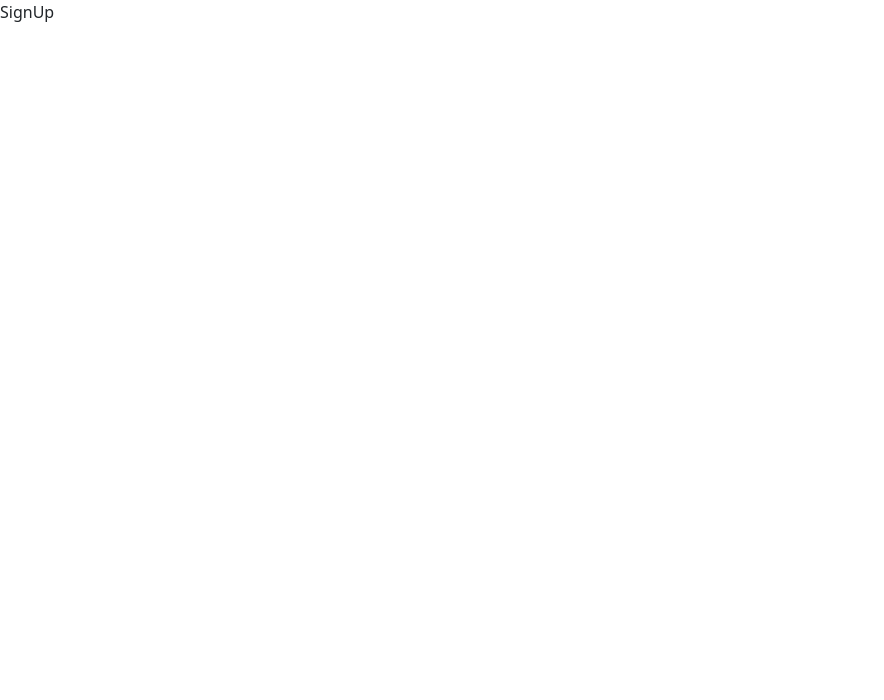
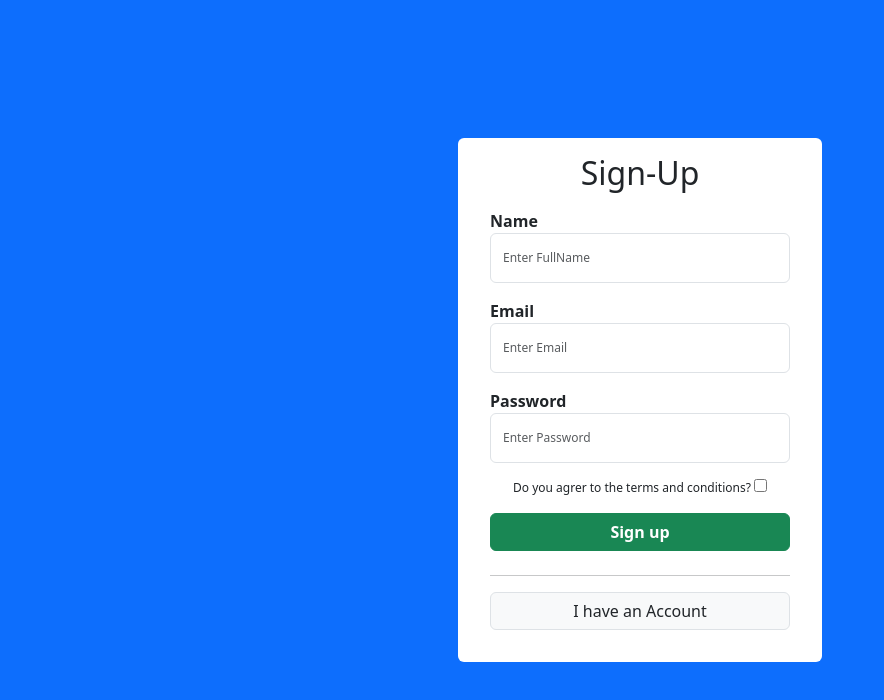
Before and after one commit to Evans-Junior/chore, a React (Create React App) app: page /signup in a window 1280 px wide. Shown: the top 700 px of the page, without its empty margins (0-884 px from the left). Built offline with nearby package versions, Linux system fonts and the light colour scheme.

Commit message:
form completed

```diff
--- a/src/Components/Login/Login.js
+++ b/src/Components/Login/Login.js
@@ -1,8 +1,51 @@
-import React from 'react'
+import React,{useState} from 'react'
+import './login.css'
+import {Link} from 'react-router-dom'
+import {loginValidation} from "../util.js" // [1
+export default function Login() {
+  const [values, setValues] = useState({
+    email:'',
+    password:''
+  })
+  const [errors,setErrors] = useState({})
 
+  const handleSubmit = (e) => {
+    e.preventDefault()
+    setErrors(loginValidation(values))
+  }
 
-export default function Login() {
+  const handleInput = (e) => {
+   setValues({...values, [e.target.name]:e.target.value});
+  }
+
   return (
-    <div>Login</div>
+    <div className='d-flex justify-content-center align-items-center bg-primary vh-100'>
+      <div className='bg-white p-3 rounded w-23'>
+      <h2 className='text-center'>Sign-In</h2>
+        <form action='' style={{margin:"1rem "}} onSubmit={handleSubmit} >
+          <div className='' style={{margin:"0 0 1rem 0"}} >
+            <label htmlFor='email'><strong>Email</strong></label>
+            <input onChange={handleInput} type="email" name='email' placeholder='Enter Email' className='form-control rounded-2' style={{fontSize:"12px",minWidth:"300px",minHeight:"50px"}}/>
+            {errors.email && <span className="text-danger" style={{fontSize:"9px", maxWidth:"300px"}}>{errors.email}</span>}
+          </div>
+          <div className='' style={{margin:"0 0 1rem 0"}} >
+            <label htmlFor='Password'><strong>Password</strong></label>
+            <input  onChange={handleInput} type="Password" name='password' placeholder='Enter Password' className='form-control rounded-2' style={{fontSize:"12px",minWidth:"300px",minHeight:"50px"}}/>
+          {errors.password && <span className="text-danger" style={{fontSize:"9px"}}>{errors.password}</span>}
+
+          </div>
+          <button type='submit' className='btn btn-success w-100 '><strong>Log in</strong></button>
+          <p className='' style={{fontSize:'12px', margin:"8px 0 16px 0"}}>
+          <Link  to='/forgot'>I forgot my password</Link>
+          </p>
+          <hr/>
+          <p className='' style={{fontSize:'12px', margin:"8px 0 16px 0",textAlign:'center'}}>
+          I do not have an account
+
+          </p>
+          <Link to='/signup' className='btn btn-default border w-100 bg-light text-decoration-none '>Create Account</Link>
+        </form>
+      </div>
+    </div>
   )
 }
--- a/src/Components/SignUp/SignUp.js
+++ b/src/Components/SignUp/SignUp.js
@@ -1,7 +1,60 @@
-import React from 'react'
+import React,{useState} from 'react'
+import './signup.css'
+import {Link} from 'react-router-dom'
+import { signupValidation } from '../util'
 
 export default function SignUp() {
+  const [values, setValues] = useState({
+    name:'',
+    email:'',
+    password:'',
+    terms:''
+  })
+  const [errors,setErrors] = useState({})
+
+  const handleSubmit = (e) => {
+    e.preventDefault()
+    setErrors(signupValidation(values))
+  }
+
+  const handleInput = (e) => {
+   setValues({...values, [e.target.name]:e.target.value});
+  }
+
+
   return (
-    <div>SignUp</div>
+    <div className='d-flex justify-content-center align-items-center bg-primary vh-100'>
+    <div className='bg-white p-3 rounded w-23'>
+    <h2 className='text-center'>Sign-Up</h2>
+      <form action='' style={{margin:"1rem "}} onSubmit={handleSubmit} >
+      <div className='' style={{margin:"0 0 1rem 0"}} >
+          <label htmlFor='name'><strong>Name</strong></label>
+          <input onChange={handleInput} type="name" name='name' placeholder='Enter FullName' className='form-control rounded-2' style={{fontSize:"12px",minWidth:"300px",minHeight:"50px"}}/>
+          {errors.name && <span className="text-danger" style={{fontSize:"9px", maxWidth:"300px"}}>{errors.name}</span>}
+        </div>
+        <div className='' style={{margin:"0 0 1rem 0"}} >
+          <label htmlFor='email'><strong>Email</strong></label>
+          <input type="email" onChange={handleInput} name="email"  placeholder='Enter Email' className='form-control rounded-2' style={{fontSize:"12px",minWidth:"300px",minHeight:"50px"}}/>
+          {errors.email && <span className="text-danger" style={{fontSize:"9px", maxWidth:"300px"}}>{errors.email}</span>}
+        </div>
+        <div className='' style={{margin:"0 0 1rem 0"}} >
+          <label htmlFor='Password'><strong>Password</strong></label>
+          <input type="Password" onChange={handleInput} placeholder='Enter Password' name='password' className='form-control rounded-2' style={{fontSize:"12px",minWidth:"300px",minHeight:"50px"}}/>
+          {errors.password && <span className="text-danger" style={{fontSize:"9px", maxWidth:"300px"}}>{errors.password}</span>}
+        </div>
+        <p className='sign-up-info' style={{fontSize:'12px', margin:"8px 0 16px 0",textAlign:'center'}}>
+        Do you agrer to the terms and conditions? <input onChange={handleInput} type="checkbox" name="terms" id="terms" />
+        <br/>
+        {errors.terms && <span className="text-danger" style={{fontSize:"9px", maxWidth:"300px"}}>{errors.terms}</span>}        </p>
+
+        <button className='btn btn-success w-100 '><strong>Sign up</strong></button>
+        <p className='' style={{fontSize:'12px', margin:"8px 0 16px 0",display:"flex",justifyContents:"center"}}>
+        </p>
+        <hr/>
+
+        <Link to='/login' className='btn btn-default border w-100 bg-light text-decoration-none '>I have an Account</Link>
+      </form>
+    </div>
+  </div>
   )
 }
--- /dev/null
+++ b/src/Components/SignUp/signup.css
@@ -0,0 +1,5 @@
+/* .sign-up-info{
+    display: flex;
+    justify-content: center;
+    align-items: center;
+} */
--- /dev/null
+++ b/src/Components/util.js
@@ -0,0 +1,59 @@
+export function loginValidation(values){
+    // alert('Hello')
+    let error={}
+    const email_pattern =/^[^\s@]+@[^\s@]+\.[^\s@]+$/
+    const password_pattern = /^(?=.*\d)(?=.*[a-z])(?=.*[A-Z])[0-9a-zA-Z]{8,}$/
+
+    if(values.email===''){
+        error.email="Email should not be empty"
+    } else if(!email_pattern.test(values.email)){
+        error.email="Invalid email format"
+    }else{
+        error.email=""
+    }
+
+    if(values.password===''){
+        error.password="Password should not be empty"
+    } else if(!password_pattern.test(values.password)){
+        error.password="Password should contain atleast 8 characters, 1 uppercase, 1 lowercase and 1 number"
+    }else{
+        error.password=""
+    } return error;
+}
+
+export function signupValidation(values) {
+    let error = {};
+    const email_pattern = /^[^\s@]+@[^\s@]+\.[^\s@]+$/;
+    const password_pattern = /^(?=.*\d)(?=.*[a-z])(?=.*[A-Z]).{8,}$/;
+
+    if (values.name === '') {
+      error.name = 'Name should not be empty';
+    } else {
+      error.name = '';
+    }
+
+    if (values.email === '') {
+      error.email = 'Email should not be empty';
+    } else if (!email_pattern.test(values.email)) {
+      error.email = 'Invalid email format';
+    } else {
+      error.email = '';
+    }
+
+    if (values.password === '') {
+      error.password = 'Password should not be empty';
+    } else if (!password_pattern.test(values.password)) {
+      error.password =
+        'Password should contain at least 8 characters, 1 uppercase, 1 lowercase, and 1 number';
+    } else {
+      error.password = '';
+    }
+
+    if (!values.terms) {
+      error.terms = 'Please accept the terms and conditions';
+    } else {
+      error.terms = '';
+    }
+
+    return error;
+  }
```
Also changed, not shown: src/Components/Login/login.css (added), 1 other file (tests, documents, lock files or other folders).
